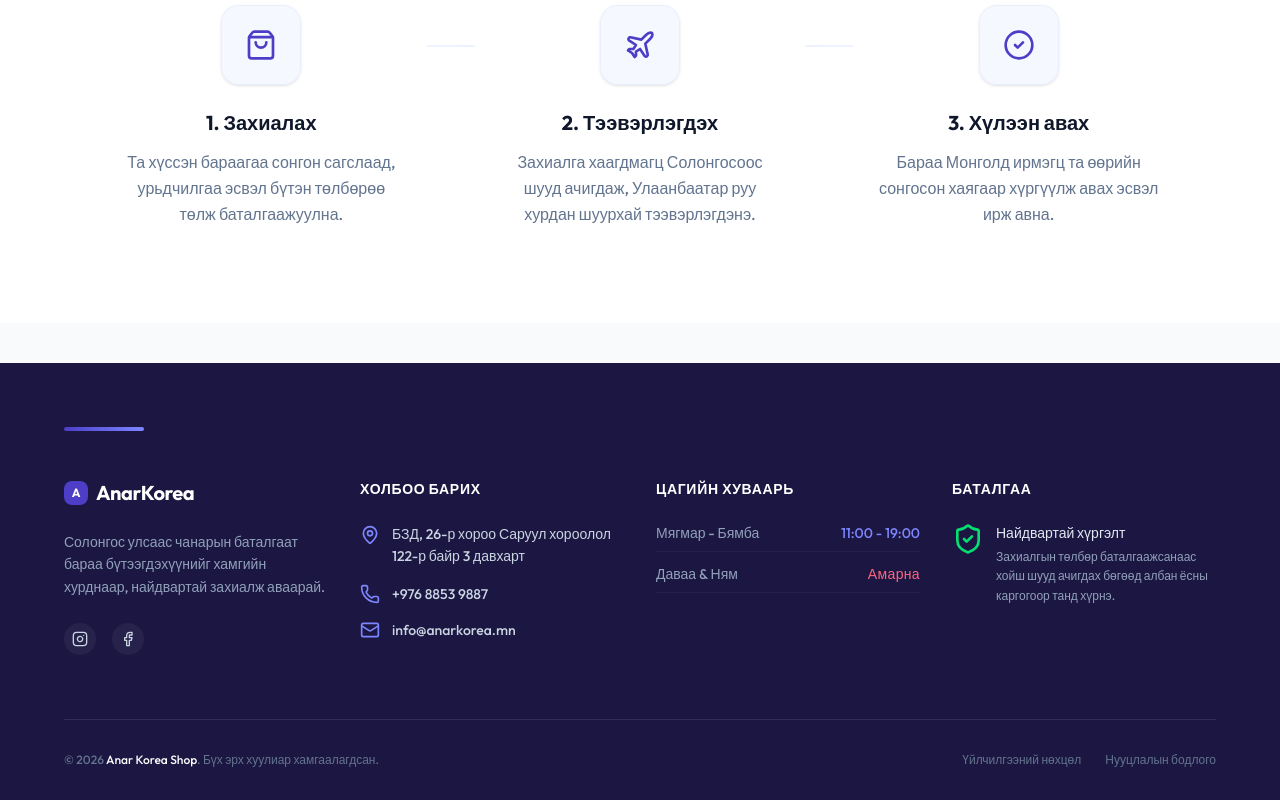
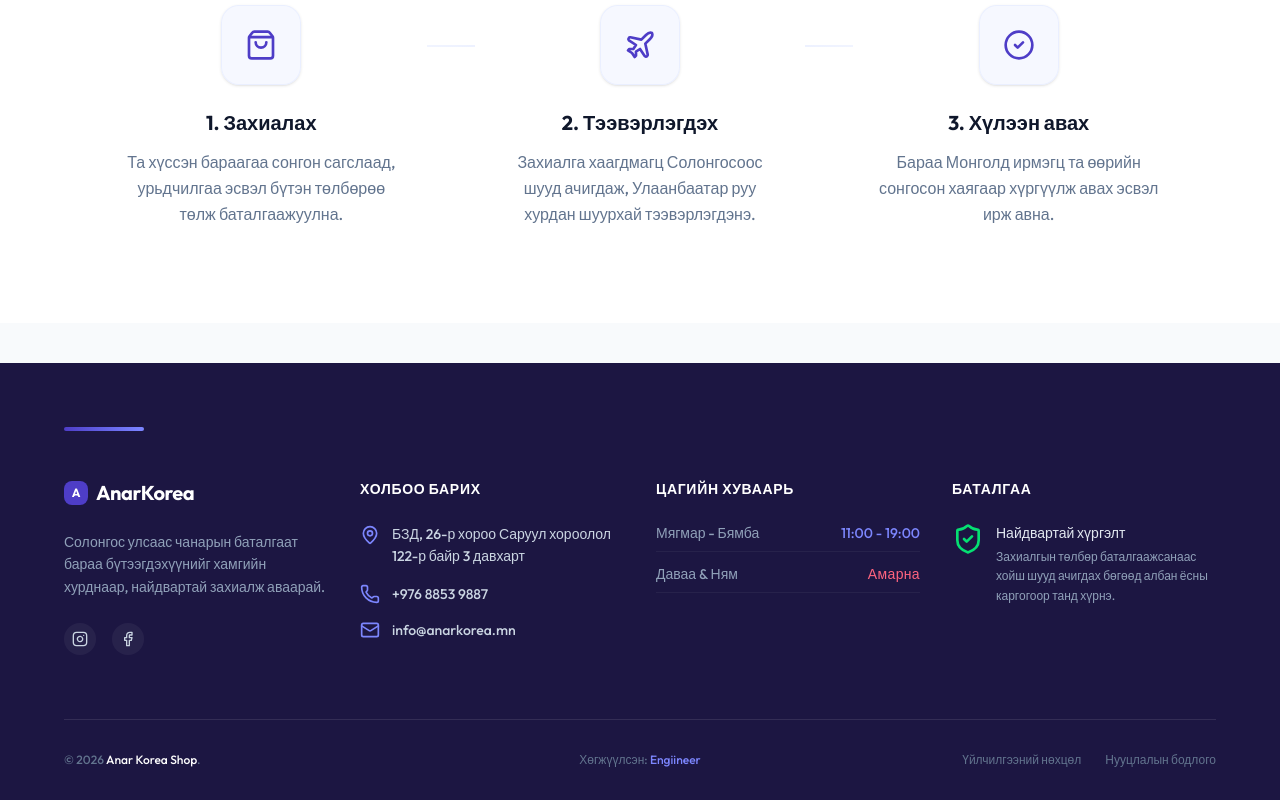
Before and after one commit to Sony23fd/Anarkoreashop, a Next.js app: page / in a window 1280 px wide. Shown: the part 940-1740 px from the top of the page. Built offline with nearby package versions, Linux system fonts and the light colour scheme; no server answers; the database is empty.

Commit message:
copyright

```diff
--- a/src/app/(storefront)/layout.tsx
+++ b/src/app/(storefront)/layout.tsx
@@ -160,9 +160,14 @@ export default async function StorefrontLayout({ children }: { children: ReactNo
             </div>
           </div>
 
-          <div className="pt-8 border-t border-white/10 flex flex-col md:flex-row justify-between items-center gap-4 text-xs text-slate-500">
-            <p>© {new Date().getFullYear()} <strong className="text-white font-medium">Anar Korea Shop</strong>. Бүх эрх хуулиар хамгаалагдсан.</p>
-            <div className="flex gap-6">
+          <div className="pt-8 border-t border-white/10 flex flex-col md:flex-row items-center justify-between gap-4 text-xs text-slate-500 w-full">
+            <div className="md:w-1/3 text-center md:text-left">
+              <p>© {new Date().getFullYear()} <strong className="text-white font-medium">Anar Korea Shop</strong>.</p>
+            </div>
+            <div className="md:w-1/3 text-center">
+              <p>Хөгжүүлсэн: <a href="https://www.facebook.com/engiineeer" target="_blank" rel="noopener noreferrer" className="text-indigo-400 hover:text-indigo-300 font-medium transition-colors hover:underline underline-offset-4">Engiineer</a></p>
+            </div>
+            <div className="md:w-1/3 flex justify-center md:justify-end gap-6">
               <a href="#" className="hover:text-white transition-colors">Үйлчилгээний нөхцөл</a>
               <a href="#" className="hover:text-white transition-colors">Нууцлалын бодлого</a>
             </div>
```
